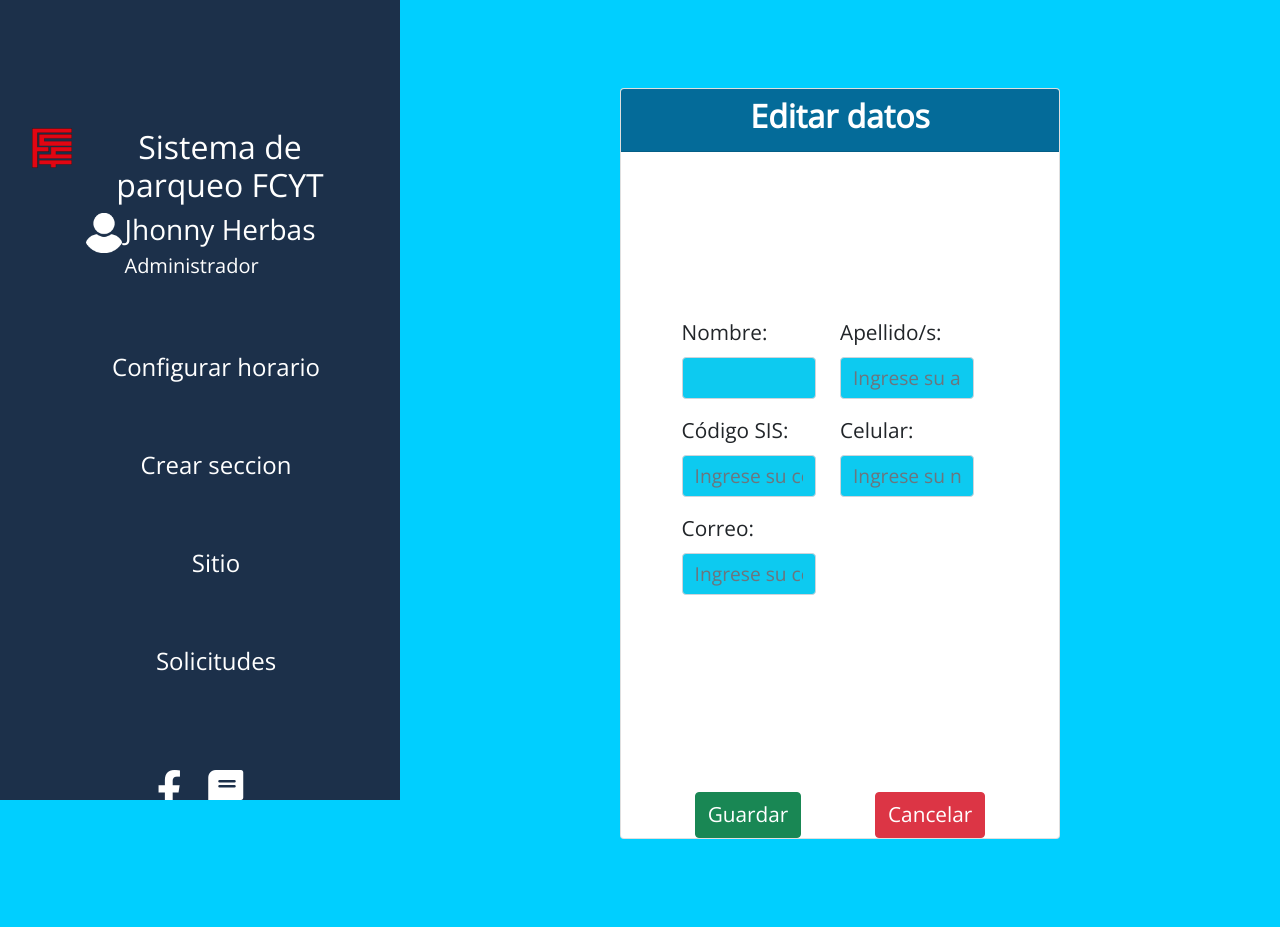
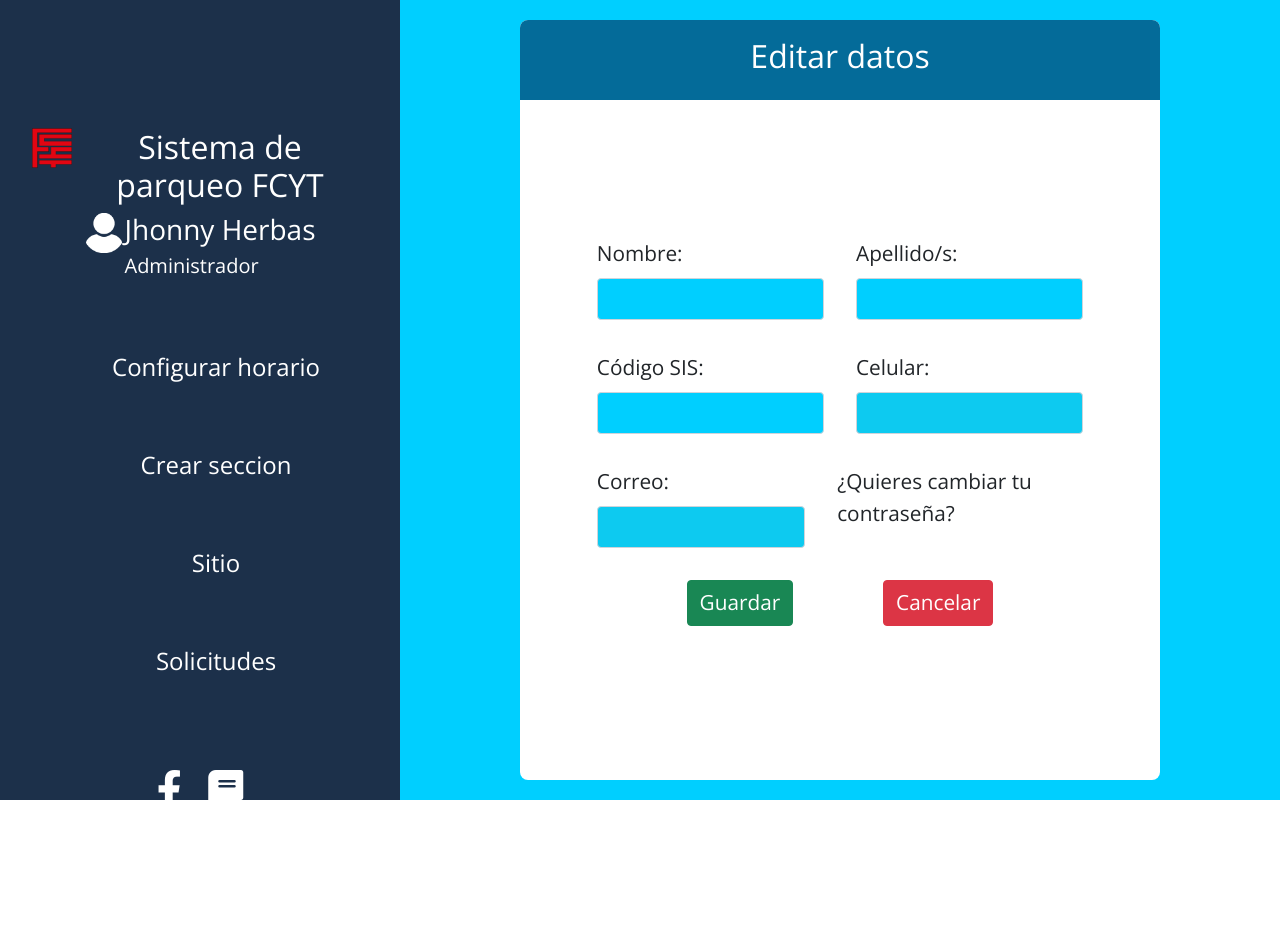
Before and after one commit to JhonnyHerbas/SistemaParqueo, a PHP site: page /App/views/editarAdmin.php?id_doc=1 in a window 1280 px wide. After the commit the page ends 800 px from the top, so only its background shows below. Run offline with PHP 8.4, Linux system fonts and the light colour scheme; data that the repository does not hold is empty.

Commit message:
Cambair contraseña

```diff
--- a/App/helpers/verSitios.php
+++ b/App/helpers/verSitios.php
@@ -49,7 +49,7 @@ if (mysqli_num_rows($result) > 0) {
                             <a href="editarSitio.php?id_sit=' . $fila['ID_SIT'] . '" target="_self" class="fa-solid fa-pencil blanco"></a>
                         </div>
                         <div class="function rojo">
-                            <a href="" target="_self" class="fa-solid fa-trash blanco"></a>
+                            <a href="eliminarSitio.php?id_sit='.  $fila['ID_SIT']. '" target="_self" class="fa-solid fa-trash blanco"></a>
                         </div>
                     </div>
                 </div>
--- a/App/models/funcionAdmin.php
+++ b/App/models/funcionAdmin.php
@@ -1,4 +1,4 @@
-<?php
+ <?php
 
 require_once('../config/conexion.php') ;
 
--- a/App/views/editarAdmin.php
+++ b/App/views/editarAdmin.php
@@ -17,75 +17,91 @@ include('../models/funcionAdmin.php');
     include('templates/header.php');
     $id_doc = $_GET['id_doc'];
     $docente = [];
-    if($docente_id = visualizar_datos_docente($id_doc)){
-        $docente= $docente_id->fetch_array(MYSQLI_BOTH);
+    if ($docente_id = visualizar_datos_docente($id_doc)) {
+        $docente = $docente_id->fetch_array(MYSQLI_BOTH);
     }
     ?>
 
     <!-- Aqui vendra toda la interfaz que se necesita para la visualizacion -->
-    <section class="container-form">
-        <div class="card form">
-            <div class="card-header">
-                <h2 class="h2">
+    <main>
+        <div class="form-containerG">
+            <div class="header-containerG">
+                <h2 class="title-form">
                     Editar datos
                 </h2>
             </div>
-            <div class="card-body">
-            <form id="admin-form" class="row g-3 needs-validation" novalidate action="/SistemaParqueo/App/controllers/editarUsuarioAction.php" method="post">
-                    <div class="row">
-                        <div class="col-sm-6">
+            <div class="card-body grande">
+                <form id="myForm" class="row g-3 needs-validation" novalidate
+                    action="/SistemaParqueo/App/controllers/editarUsuarioAction.php" method="post">
+
+                    <div class="columnas">
+                        <div class="izquierda">
                             <!-- Input del nombre -->
                             <div class="mb-3">
                                 <label for="validationCustom01" class="form-label">Nombre:</label>
-                                <input type="text" name="nombre" class="form-control bg-info" id="validationCustom01"
-                                    pattern="[a-zA-Z\s]{3,30}" autocomplete="off" spellcheck="false" value="<?php echo $docente['NOMBRE_DOC']; ?>" required>
+                                <input type="text" name="nombre" class="form-control" id="validationCustom01"
+                                    pattern="[a-zA-Z\s]{3,30}" autocomplete="off" spellcheck="false"
+                                    value="<?php echo $docente['NOMBRE_DOC']; ?>" required>
                                 <div class="invalid-feedback">
                                     Ingrese un nombre válido.
                                 </div>
                             </div>
+                        </div>
+                        <div class="derecha">
+                            <div class="mb-3">
+                                <label for="validationCustom02" class="form-label">Apellido/s:</label>
+                                <input type="text" name="apellido" class="form-control" id="validationCustom02"
+                                    pattern="[a-zA-Z\s]{3,90}" autocomplete="off" spellcheck="false" minlength="5"
+                                    maxlength="30" value="<?php echo $docente['APELLIDO_DOC']; ?>" required>
+                                <div class="invalid-feedback">
+                                    Ingrese un apellido válido.
+                                </div>
+                            </div>
+                        </div>
+                    </div>
+                    <div class="columnas">
+                        <div class="izquierda">
                             <!-- Input del codigoSis -->
                             <div class="mb-3">
                                 <label for="validationCustom03" class="form-label">Código SIS:</label>
-                                <input type="text" name="codigo" class="form-control bg-info" id="validationCustom03"
+                                <input type="text" name="codigo" class="form-control" id="validationCustom03"
                                     pattern="^[0-9]{9}$" autocomplete="off" spellcheck="false" minlength="5"
-                                    maxlength="30" placeholder="Ingrese su código" value="<?php echo $docente['ID_DOC']; ?>" required>
+                                    maxlength="30" value="<?php echo $docente['ID_DOC']; ?>" required>
                                 <div class="invalid-feedback">
                                     Ingrese un código válido.
                                 </div>
                             </div>
-                            <!-- Input del correo -->
-                            <div class="mb-3">
-                                <label for="validationCustom05" class="form-label">Correo:</label>
-                                <input type="email" name="correo" class="form-control bg-info" id="validationCustom05"
-                                    autocomplete="off" spellcheck="false" maxlength="50" placeholder="Ingrese su correo"
-                                    value="<?php echo $docente['CORREO_DOC']; ?>" readonly>
-                                <div class="invalid-feedback">
-                                    Ingrese un correo válido.
-                                </div>
-                            </div>
                         </div>
-                        <div class="col-sm-6">
-                            <div class="mb-3">
-                                <label for="validationCustom02" class="form-label">Apellido/s:</label>
-                                <input type="text" name="apellido" class="form-control bg-info" id="validationCustom02"
-                                    pattern="[a-zA-Z\s]{3,90}" autocomplete="off" spellcheck="false" minlength="5"
-                                    maxlength="30" placeholder="Ingrese su apellido" value="<?php echo $docente['APELLIDO_DOC']; ?>" required>
-                                <div class="invalid-feedback">
-                                    Ingrese un apellido válido.
-                                </div>
-                            </div>
+                        <div class="derecha">
                             <div class="mb-3">
                                 <label for="validationCustom04" class="form-label">Celular:</label>
-                                <input type="text" name="celular" class="form-control bg-info" id="validationCustom04"
+                                <input type="text" name="celular" class="form-control bg-info" id="validationCustom05"
                                     pattern="^[0-9]{8}$" autocomplete="off" spellcheck="false" minlength="5"
-                                    maxlength="30" placeholder="Ingrese su numero" value="<?php echo $docente['CELULAR_DOC']; ?>" readonly>
+                                    maxlength="30" value="<?php echo $docente['CELULAR_DOC']; ?>" readonly>
                                 <div class="invalid-feedback">
                                     Ingrese un numero válido.
                                 </div>
                             </div>
                         </div>
                     </div>
-
+                    <div class="columnas">
+                        <div class="izquierda">
+                            <!-- Input del nombre -->
+                            <div class="mb-3">
+                                <label for="validationCustom05" class="form-label">Correo:</label>
+                                <input type="email" name="correo" class="form-control bg-info" id="validationCustom05"
+                                    autocomplete="off" spellcheck="false" maxlength="50" value="<?php echo $docente['CORREO_DOC']; ?>"
+                                    readonly>
+                                <div class="invalid-feedback">
+                                    Ingrese un correo válido.
+                                </div>
+                            </div>
+                        </div>
+                        <div class="derecha">
+                            <div class="mb-3">
+                                <label for="validationCustom06" class="form-label">¿Quieres cambiar tu contraseña?</label>
+                            </div>
+                        </div>
                     </div>
 
                     <?php
@@ -99,7 +115,7 @@ include('../models/funcionAdmin.php');
 
                     include ('templates/finForm.php');
                     ?>
-    </section>
+    </main>
 
 
     <?php
--- a/App/views/visualizarSitio.php
+++ b/App/views/visualizarSitio.php
@@ -120,7 +120,7 @@ include('templates/head.php');
                                                     class="fa-solid fa-pencil blanco"></a>
                                             </div>
                                             <div class="function rojo">
-                                                <a href="" target="_self" class="fa-solid fa-trash blanco"></a>
+                                                <a href="eliminarSitio.php?id_sit=<?php echo $fila['ID_SIT'] ?>" target="_self" class="fa-solid fa-trash blanco"></a>
                                             </div>
                                         </div>
                                     </div>
```
Also changed, not shown: App/controllers/editarContrasenaAction.php (added, +30 -0 lines), App/views/editarContrasena.php (+7 -4 lines), App/views/editarDocente.php (+53 -40 lines).
